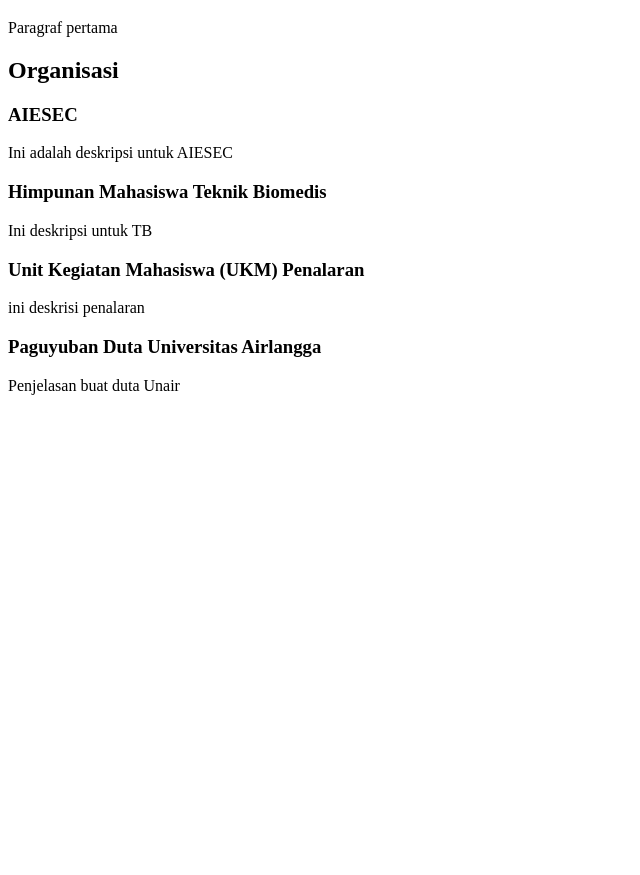
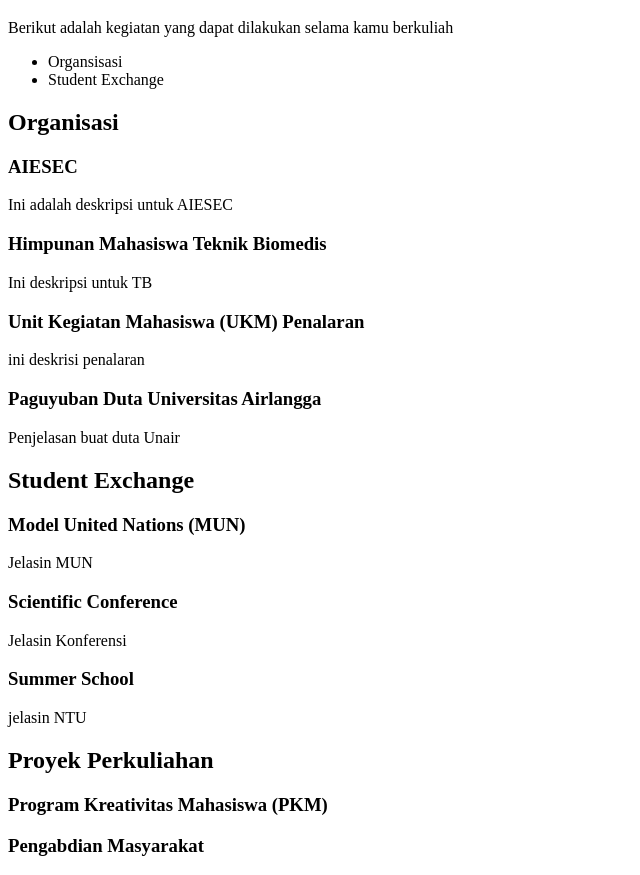
Before and after one commit to odelzoo/dicoding-web-assignment, a plain HTML site: page index.html in a window 1280 px wide. Shown: the part 61-936 px from the top of the page, without its empty margins (0-640 px from the left). Before the commit the page ends 800 px from the top, so only its background shows below. Drawn offline with Linux system fonts and the light colour scheme.

Commit message:
Added css file

```diff
--- a/index.html
+++ b/index.html
@@ -5,7 +5,11 @@
     </head>
     <body>
         <h1>Kegiatan Kemahasiswaan</h1>
-        <p>Paragraf pertama</p>
+        <p lang="id" translate="yes">Berikut adalah kegiatan yang dapat dilakukan selama kamu berkuliah</p>
+        <ul>
+            <li>Organsisasi</li>
+            <li>Student Exchange</li>
+        </ul>
             <h2>Organisasi</h2>
                 <h3>AIESEC</h3>
                 <p lang="id" translate="yes">Ini adalah deskripsi untuk AIESEC</p>
@@ -18,6 +22,15 @@
 
                 <h3>Paguyuban Duta Universitas Airlangga</h3>
                 <p lang="id" translate="yes">Penjelasan buat duta Unair</p>
-
+            <h2>Student Exchange</h2>
+                <h3>Model United Nations (MUN)</h3>
+                <p lang="id" translate="yes">Jelasin MUN</p>
+                <h3>Scientific Conference</h3>
+                <p lang="id" translate="yes">Jelasin Konferensi</p>
+                <h3>Summer School</h3>
+                <p lang="id" translate="yes">jelasin NTU</p>
+            <h2>Proyek Perkuliahan</h2>
+                <h3>Program Kreativitas Mahasiswa (PKM)</h3>
+                <h3>Pengabdian Masyarakat</h3>
     </body>
 </html>
```
Also changed, not shown: assets/style.css (added). Lines whose indentation alone changed are shown as unchanged.
